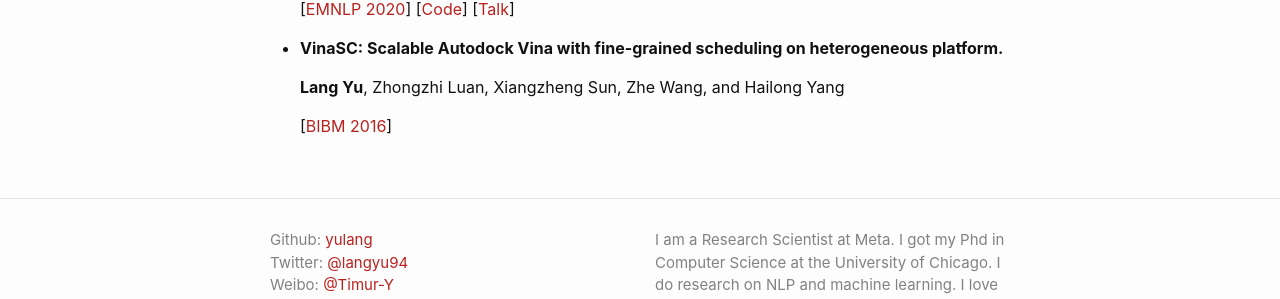
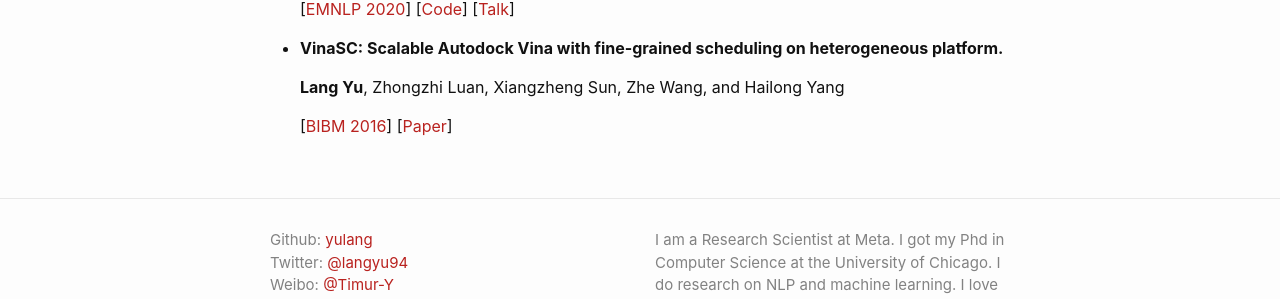
Before and after one commit to yulang/yulang.github.io, a Jekyll site: the page built from iz_01_research.markdown, in a window 1280 px wide. Shown: the part 977-1276 px from the top of the page. Built offline with Jekyll 4.4.1, drawn with Linux system fonts in a browser that asks for light colours.

Commit message:
add vina paper

```diff
--- a/iz_01_research.markdown
+++ b/iz_01_research.markdown
@@ -47,4 +47,4 @@ permalink: /research
 
    **Lang Yu**, Zhongzhi Luan, Xiangzheng Sun, Zhe Wang, and Hailong Yang
 
-   [[BIBM 2016](https://ieeexplore.ieee.org/document/7822624)]
+   [[BIBM 2016](https://ieeexplore.ieee.org/document/7822624)] [[Paper](files/vina.pdf)]
```
Also changed, not shown: 1 other file.
